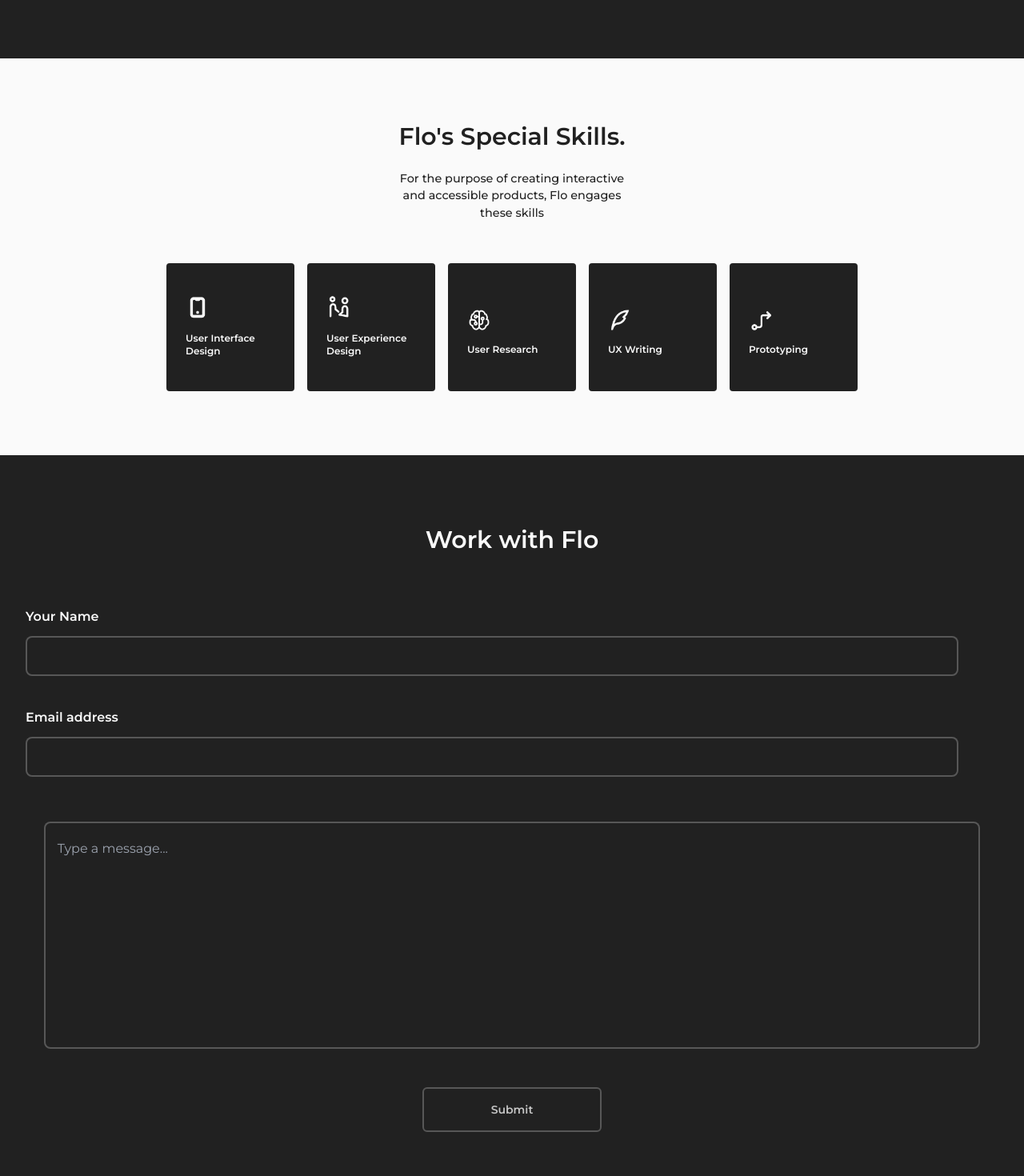
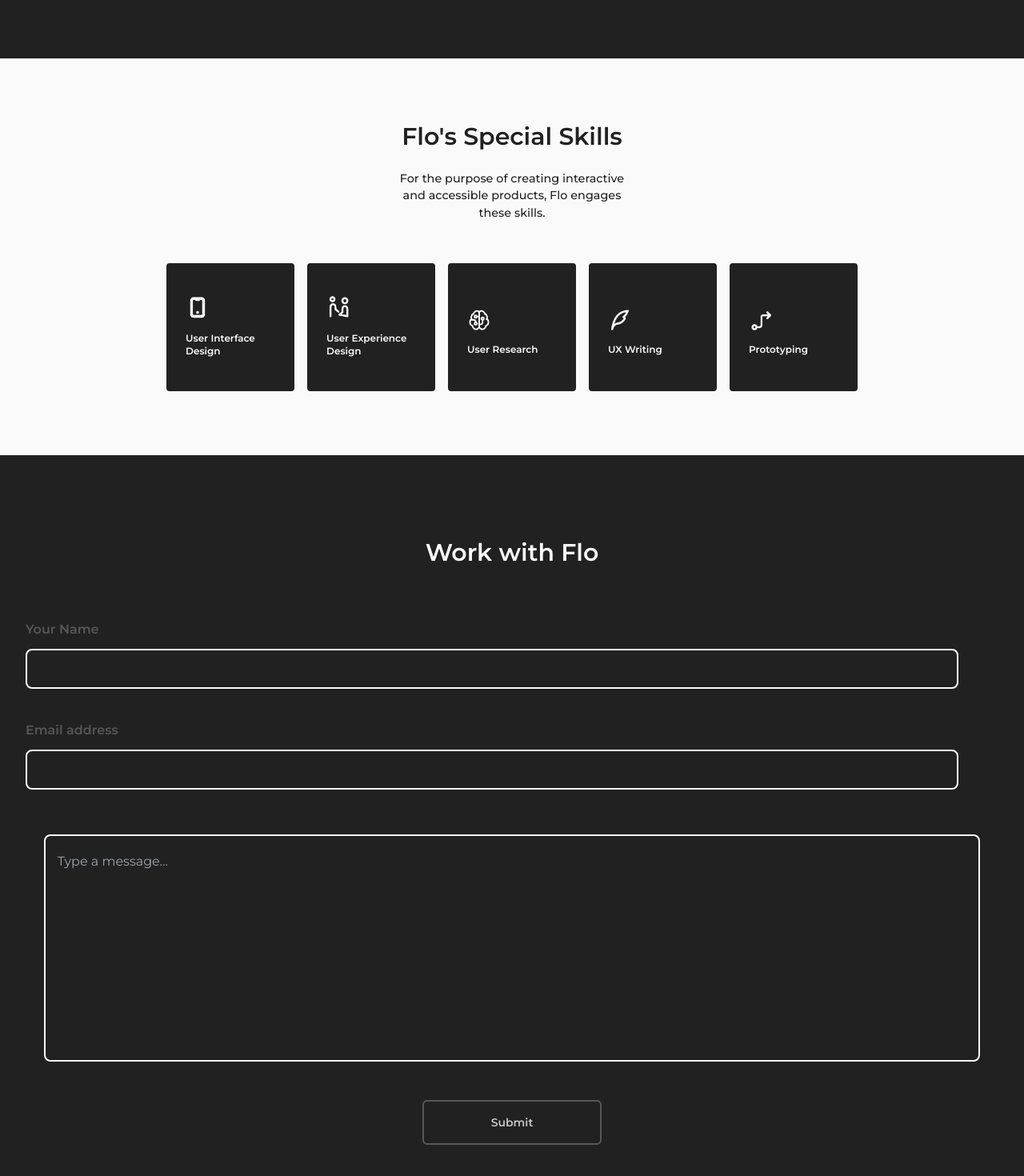
Before and after one commit to deelaurence/flo-react, a React (Vite) app: page / in a window 1280 px wide. Shown: the part 2024-3494 px from the top of the page at 80% size. Built offline with nearby package versions, Linux system fonts and the light colour scheme.

Commit message:
third deployment

```diff
--- a/custom.css
+++ b/custom.css
@@ -52,7 +52,7 @@ footer{
 
  textarea{
     background-color: #212121;
-    border: 2px #fafafa3f solid;
+    border: 2px #fafafa solid;
     width: 95%;
     padding:4px
 
@@ -60,13 +60,14 @@ footer{
 label{
     width: 95%;
     padding: 2px;
+    color:#fafafa3f;
 
 
 }
 input{
     height: 50px;
     background-color: #212121;
-    border: 2px #fafafa3f solid;
+    border: 2px #fafafa solid;
     width: 100%;
     padding: 4px;
     outline:none
--- a/src/components/Skills.jsx
+++ b/src/components/Skills.jsx
@@ -8,13 +8,13 @@ const Skills = () => {
   return (
      <section className="text-darkShade py-20 bg-lightShade">
       <div>
-        <h3 className="text-3xl font-semibold text-center">Flo's Special Skills.</h3>
+        <h3 className="text-3xl font-semibold text-center">Flo's Special Skills</h3>
       </div>
       <div>
         <p className="font-medium text-[0.9rem] px-2 mb-10 mt-6 text-center">
           For the purpose of creating interactive <br />
           and accessible products, Flo engages <br />
-          these skills
+          these skills.
         </p>
       </div>
       <div className="flex justify-center  mt-3 flex-wrap gap-4">
--- a/src/components/WhoIsFlo.jsx
+++ b/src/components/WhoIsFlo.jsx
@@ -9,7 +9,7 @@ const WhoIsFlo = () => {
       className="bg-lightShade px-6 md:pl-16 relative text-darkShade flex flex-col"
     >
       <div
-        className="mt-16 self-center overflow-y-hidden md:absolute md:top-[30%] md:right-[10%] justify-self-center"
+        className="mt-20 self-center overflow-y-hidden md:absolute md:top-[30%] md:right-[10%] justify-self-center"
       >
         <h2
           className="text-3xl whitespace-nowrap overflow-visible font-semibold md:text-4xl md:font-bold"
--- a/src/components/WorkWithFlo.jsx
+++ b/src/components/WorkWithFlo.jsx
@@ -2,7 +2,7 @@ import React from 'react'
 
 const WorkWithFlo = () => {
   return (
- <section className="bg-darkShade py-16 px-6 text-lightShade">
+ <section className="bg-darkShade py-20 px-6 text-lightShade">
       <div className="bg-darkShade my-6">
         <h3 className="text-center text-3xl font-semibold">Work with Flo</h3>
       </div>
```
